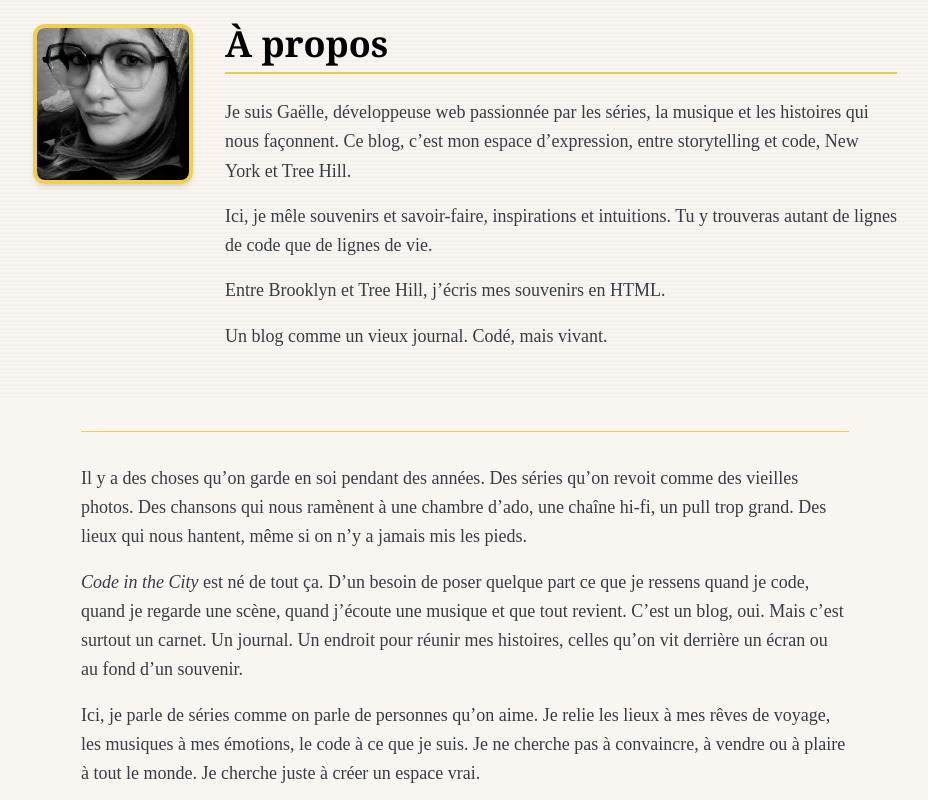
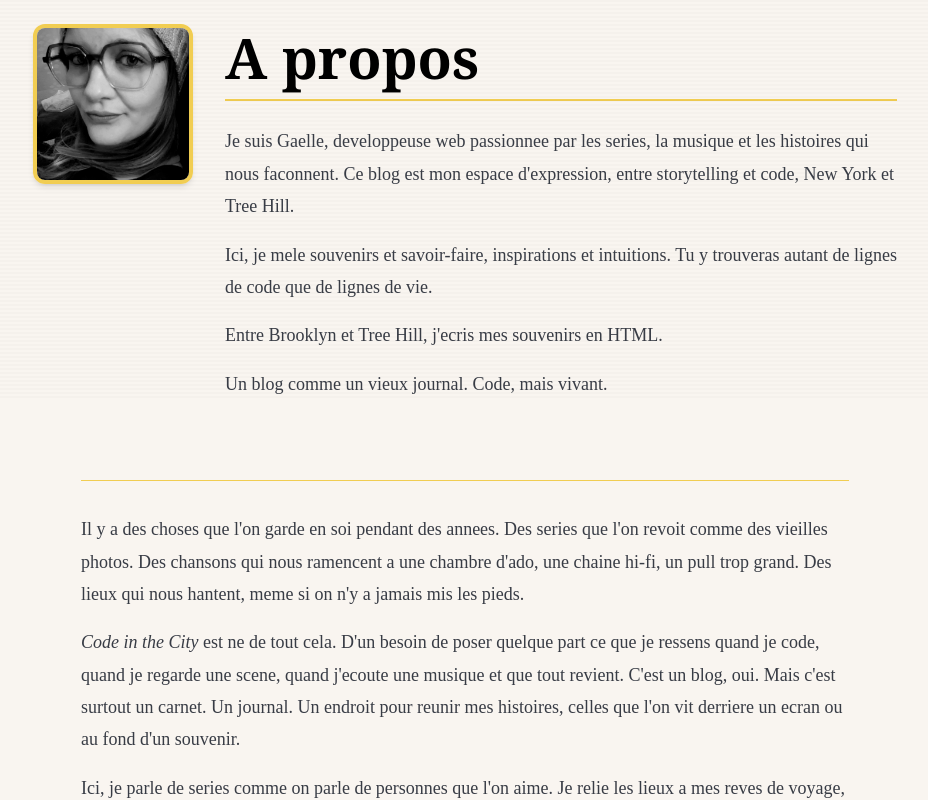
Before and after one commit to GaelleB/code-in-the-city, a Next.js app: page /about in a window 1280 px wide. Shown: the part 400-1200 px from the top of the page, without its empty margins (175-1103 px from the left). Built offline with nearby package versions, Linux system fonts and the light colour scheme.

Commit message:
Harmonise la page À propos avec la typo globale

```diff
--- a/app/components/About.tsx
+++ b/app/components/About.tsx
@@ -26,7 +26,7 @@ export default function About() {
                     duration: 1,
                     ease: "power2.out",
                     stagger: 0.2,
-                    delay: 0.4,
+                    delay: 0.4
                 }
             );
         }
@@ -41,7 +41,7 @@ export default function About() {
                 >
                     <Image
                         src="/images/gaelle.jpg"
-                        alt="Portrait de Gaëlle"
+                        alt="Portrait de Gaelle"
                         fill
                         sizes="(max-width: 768px) 160px, 160px"
                         className="object-cover"
@@ -50,48 +50,49 @@ export default function About() {
                 </div>
 
                 <div ref={textRef}>
-                    <h1 className="text-4xl font-serif font-bold mb-6 border-b-2 border-[var(--color-secondary)] pb-2">
-                        À propos
+                    <h1 className="typo-h1 font-serif font-bold mb-6 border-b-2 border-[var(--color-secondary)] pb-2">
+                        A propos
                     </h1>
 
-                    <p className="text-lg leading-relaxed text-[var(--color-dark)] mb-4">
-                        Je suis Gaëlle, développeuse web passionnée par les séries, la musique et les histoires qui nous façonnent.
-                        Ce blog, c’est mon espace d’expression, entre storytelling et code, New York et Tree Hill.
+                    <p className="typo-body text-[var(--color-dark)] mb-4">
+                        Je suis Gaelle, developpeuse web passionnee par les series, la musique et les histoires
+                        qui nous faconnent. Ce blog est mon espace d&apos;expression, entre storytelling et code,
+                        New York et Tree Hill.
                     </p>
-                    <p className="text-lg leading-relaxed text-[var(--color-dark)] mb-4">
-                        Ici, je mêle souvenirs et savoir-faire, inspirations et intuitions. Tu y trouveras autant de lignes de code que de lignes de vie.
+                    <p className="typo-body text-[var(--color-dark)] mb-4">
+                        Ici, je mele souvenirs et savoir-faire, inspirations et intuitions. Tu y trouveras autant
+                        de lignes de code que de lignes de vie.
                     </p>
-                    <p className="text-lg leading-relaxed text-[var(--color-dark)] mb-4">
-                        Entre Brooklyn et Tree Hill, j’écris mes souvenirs en HTML.
+                    <p className="typo-body text-[var(--color-dark)] mb-4">
+                        Entre Brooklyn et Tree Hill, j&apos;ecris mes souvenirs en HTML.
                     </p>
-                    <p className="text-lg leading-relaxed text-[var(--color-dark)] mb-4">
-                        Un blog comme un vieux journal. Codé, mais vivant.
+                    <p className="typo-body text-[var(--color-dark)] mb-4">
+                        Un blog comme un vieux journal. Code, mais vivant.
                     </p>
                 </div>
             </div>
 
-            <section className="mt-16 max-w-3xl mx-auto text-[var(--color-dark)] text-lg leading-relaxed">
+            <section className="mt-16 max-w-3xl mx-auto text-[var(--color-dark)] typo-body">
                 <hr className="border-t border-[var(--color-secondary)] mb-8" />
                 <p className="mb-4">
-                    Il y a des choses qu’on garde en soi pendant des années.
-                    Des séries qu’on revoit comme des vieilles photos.
-                    Des chansons qui nous ramènent à une chambre d’ado, une chaîne hi-fi, un pull trop grand.
-                    Des lieux qui nous hantent, même si on n’y a jamais mis les pieds.
+                    Il y a des choses que l&apos;on garde en soi pendant des annees. Des series que l&apos;on
+                    revoit comme des vieilles photos. Des chansons qui nous ramencent a une chambre d&apos;ado, une
+                    chaine hi-fi, un pull trop grand. Des lieux qui nous hantent, meme si on n&apos;y a jamais mis les
+                    pieds.
                 </p>
                 <p className="mb-4">
-                    <em>Code in the City</em> est né de tout ça.
-                    D’un besoin de poser quelque part ce que je ressens quand je code, quand je regarde une scène, quand j’écoute une musique et que tout revient.
-                    C’est un blog, oui. Mais c’est surtout un carnet. Un journal.
-                    Un endroit pour réunir mes histoires, celles qu’on vit derrière un écran ou au fond d’un souvenir.
+                    <em>Code in the City</em> est ne de tout cela. D&apos;un besoin de poser quelque part ce que je
+                    ressens quand je code, quand je regarde une scene, quand j&apos;ecoute une musique et que tout
+                    revient. C&apos;est un blog, oui. Mais c&apos;est surtout un carnet. Un journal. Un endroit pour
+                    reunir mes histoires, celles que l&apos;on vit derriere un ecran ou au fond d&apos;un souvenir.
                 </p>
                 <p className="mb-4">
-                    Ici, je parle de séries comme on parle de personnes qu’on aime.
-                    Je relie les lieux à mes rêves de voyage, les musiques à mes émotions, le code à ce que je suis.
-                    Je ne cherche pas à convaincre, à vendre ou à plaire à tout le monde.
-                    Je cherche juste à créer un espace vrai.
+                    Ici, je parle de series comme on parle de personnes que l&apos;on aime. Je relie les lieux a mes
+                    reves de voyage, les musiques a mes emotions, le code a ce que je suis. Je ne cherche pas a
+                    convaincre, a vendre ou a plaire a tout le monde. Je cherche juste a creer un espace vrai.
                 </p>
                 <p className="italic">
-                    Et si toi aussi, tu penses qu’un <code>console.log</code> peut contenir un bout de ton cœur,
+                    Et si toi aussi, tu penses qu&apos;un <code>console.log</code> peut contenir un bout de ton coeur,
                     alors bienvenue.
                 </p>
             </section>
```
